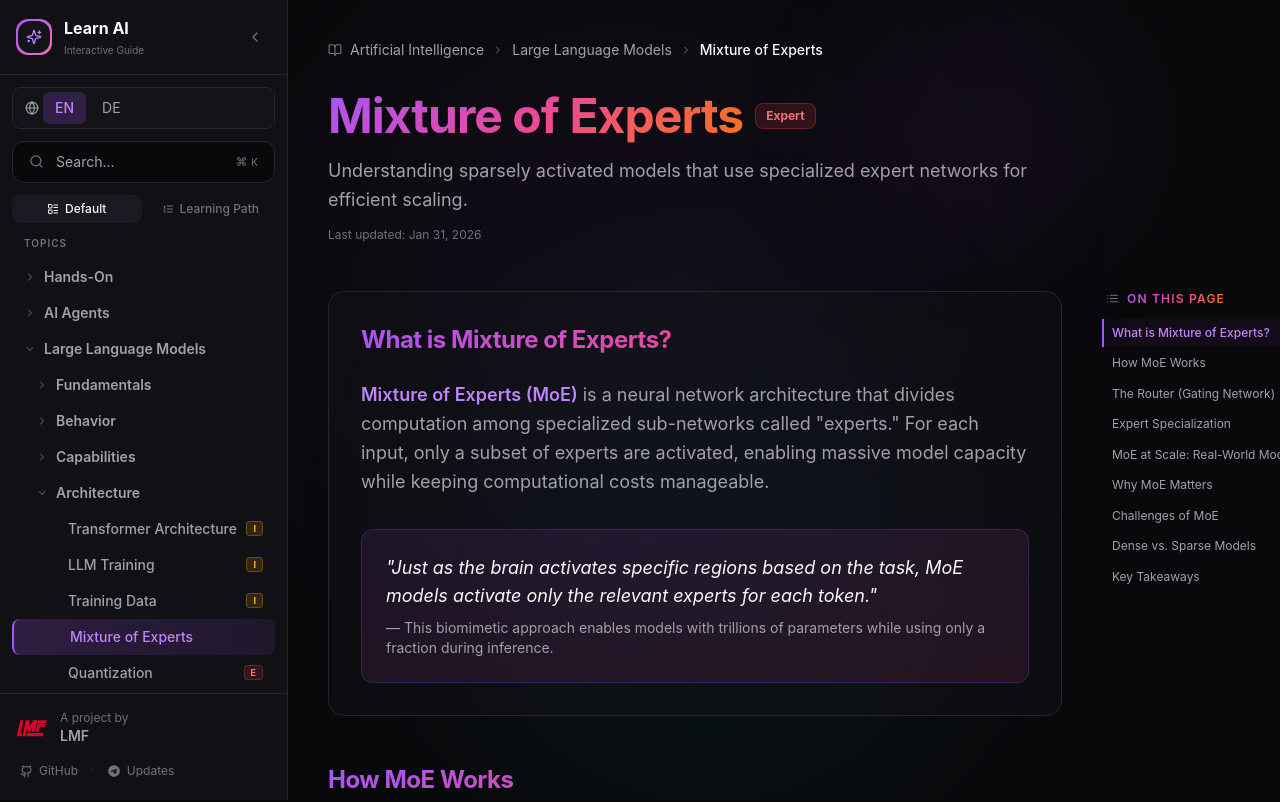
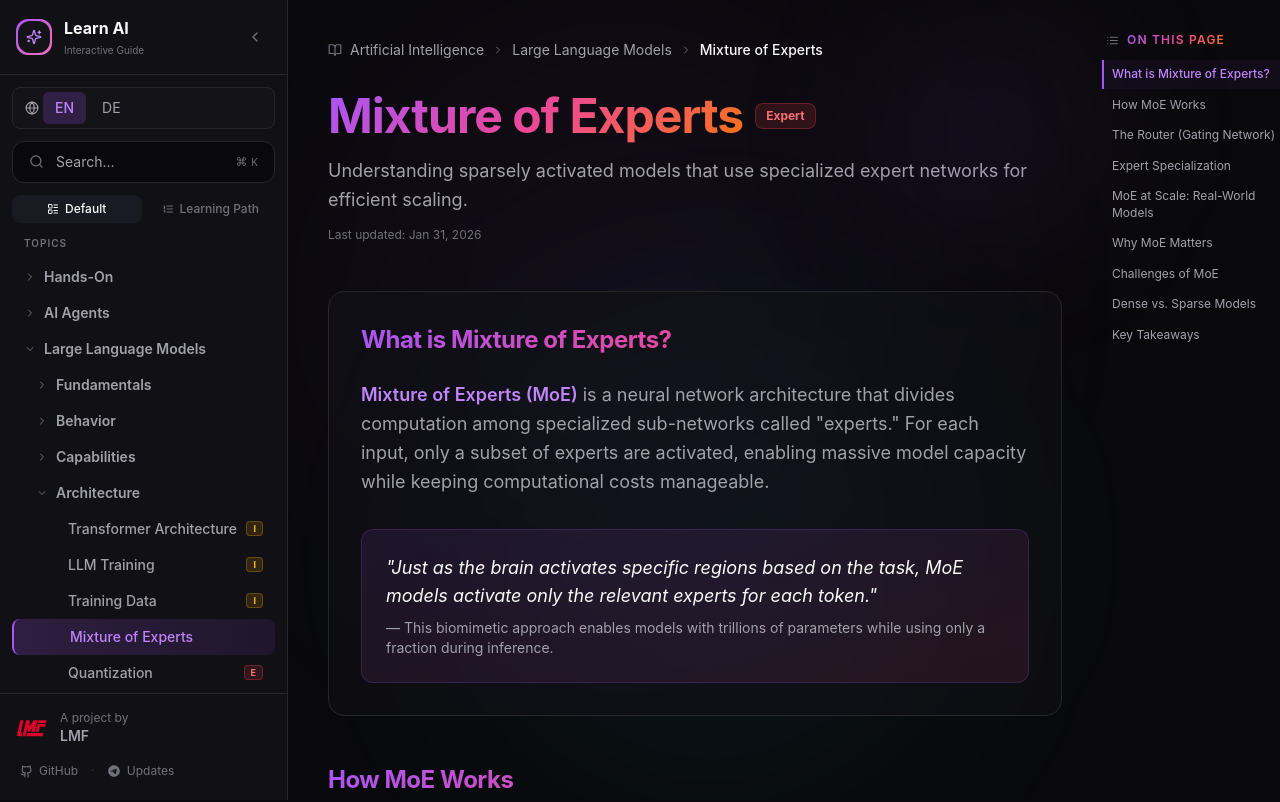
Before and after one commit to LoggeL/learn-guide, a Next.js app: page /en/ai/llm/moe in a window 1280 px wide. Shown: the top 802 px of the page. Built offline with nearby package versions, Linux system fonts and the light colour scheme.

Commit message:
fix: right TOC uses fixed positioning instead of sticky

```diff
--- a/src/components/layout/RightTableOfContents.tsx
+++ b/src/components/layout/RightTableOfContents.tsx
@@ -115,8 +115,8 @@ export function RightTableOfContents({ articleRef, variant }: RightTableOfConten
   }
 
   return (
-    <aside className="hidden xl:block">
-      <div className="sticky top-8 max-h-[calc(100vh-6rem)] overflow-y-auto pr-1">
+    <aside className="hidden xl:block xl:col-start-2">
+      <div className="fixed top-8 max-h-[calc(100vh-6rem)] overflow-y-auto pr-1 w-[200px]">
         <div className="flex items-center gap-2 mb-3 px-1">
           <List size={13} className="text-subtle shrink-0" />
           <span className="text-xs font-semibold text-gradient uppercase tracking-widest">On this page</span>
```
